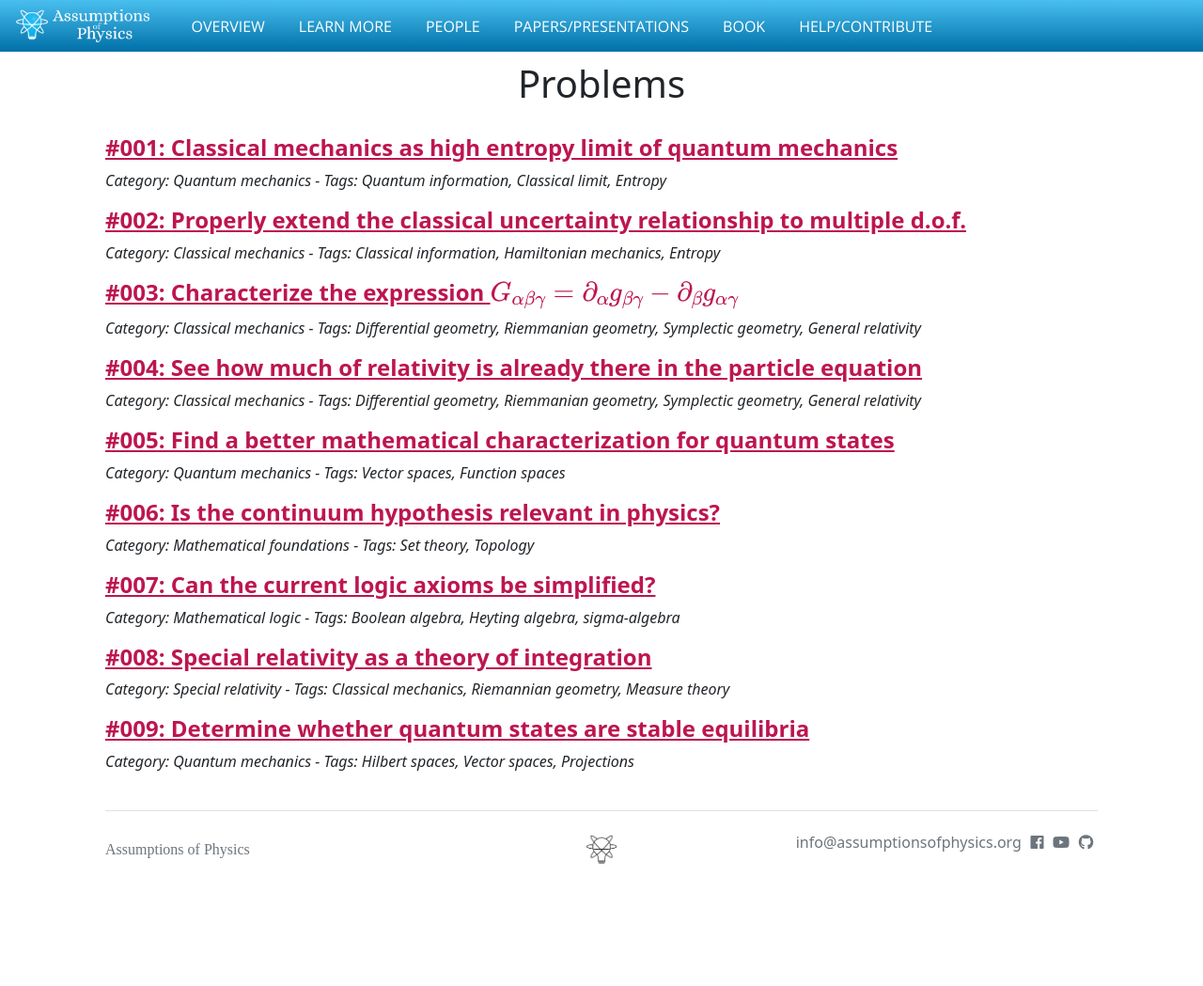
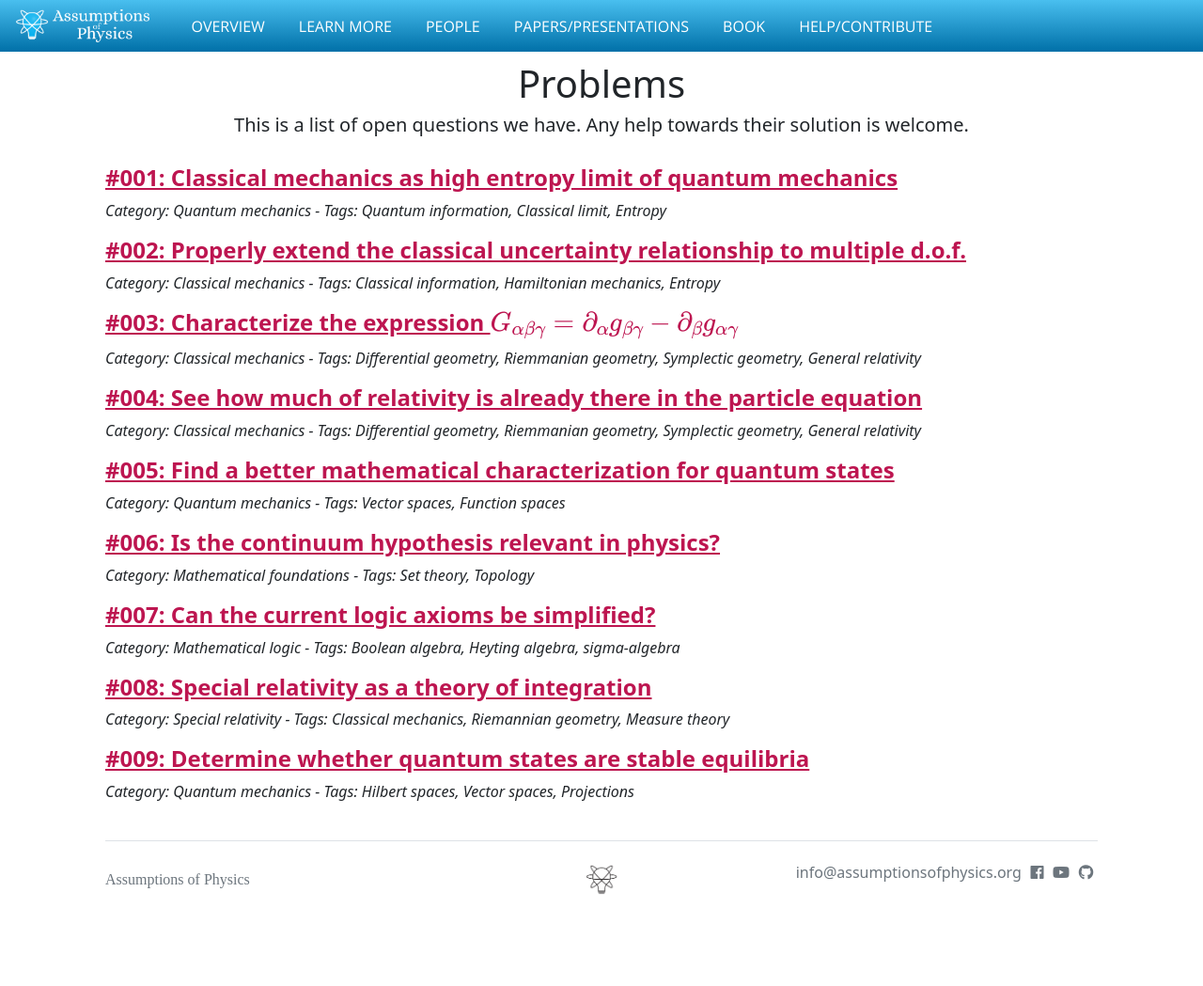
Before and after one commit to assumptionsofphysics/assumptionsofphysics.github.io, a Jekyll site: the page built from problems/index.html, in a window 1280 px wide. Shown: the whole page at 94% size. Built offline with Jekyll 4.4.1, drawn with Linux system fonts in a browser that asks for light colours; nearby versions of some CDN libraries; some web fonts are replaced; formulas are drawn with MathJax 3; before the commit the page ends 1017 px from its top, so only the background shows below that.

Commit message:
Adding subtitle to problems page

```diff
--- a/problems/index.html
+++ b/problems/index.html
@@ -6,7 +6,8 @@ title: Problems
 <div class="container">
     <div class="row section topspace">
         <p></p>
-        <h1 style="text-align: center; margin-bottom: 30px; margin-top: -30px">Problems</h1>
+        <h1 style="text-align: center; margin-top: -30px">Problems</h1>
+        <h5 style="text-align: center; margin-bottom: 30px">This is a list of open questions we have. Any help towards their solution is welcome.</h5>
         <div class="col-md-12">
           {% for problem in site.problems %}
             {% assign tokens = problem.path | split: '/' %}
```
